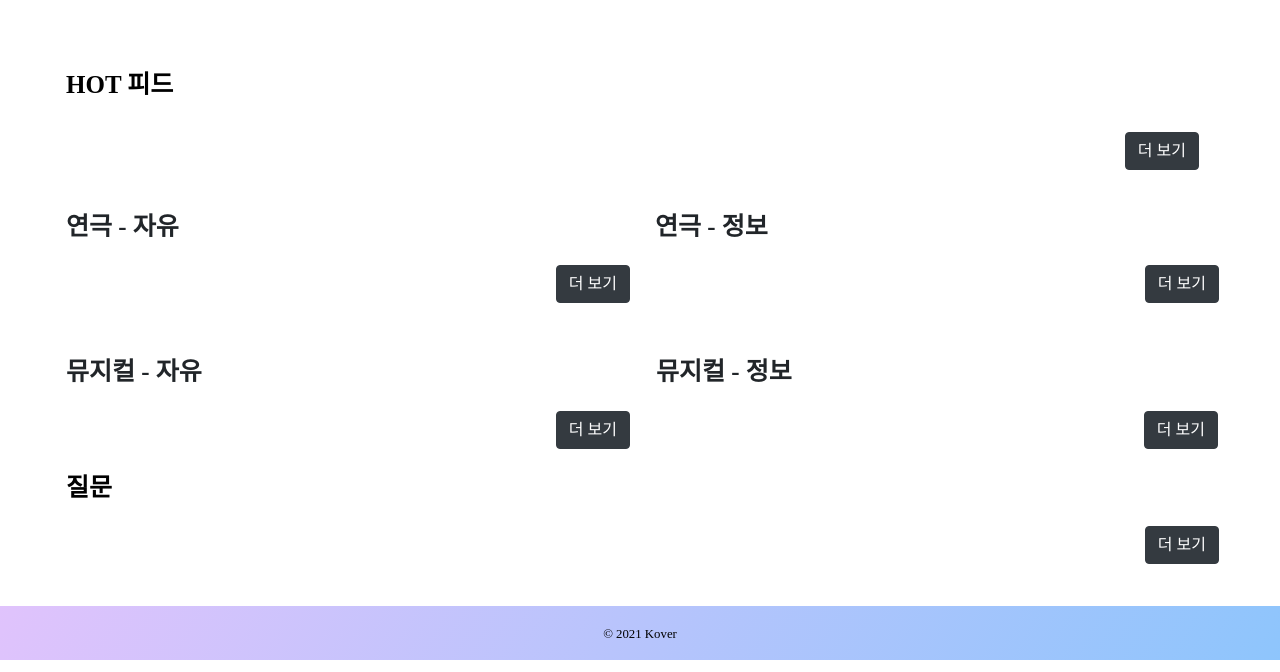
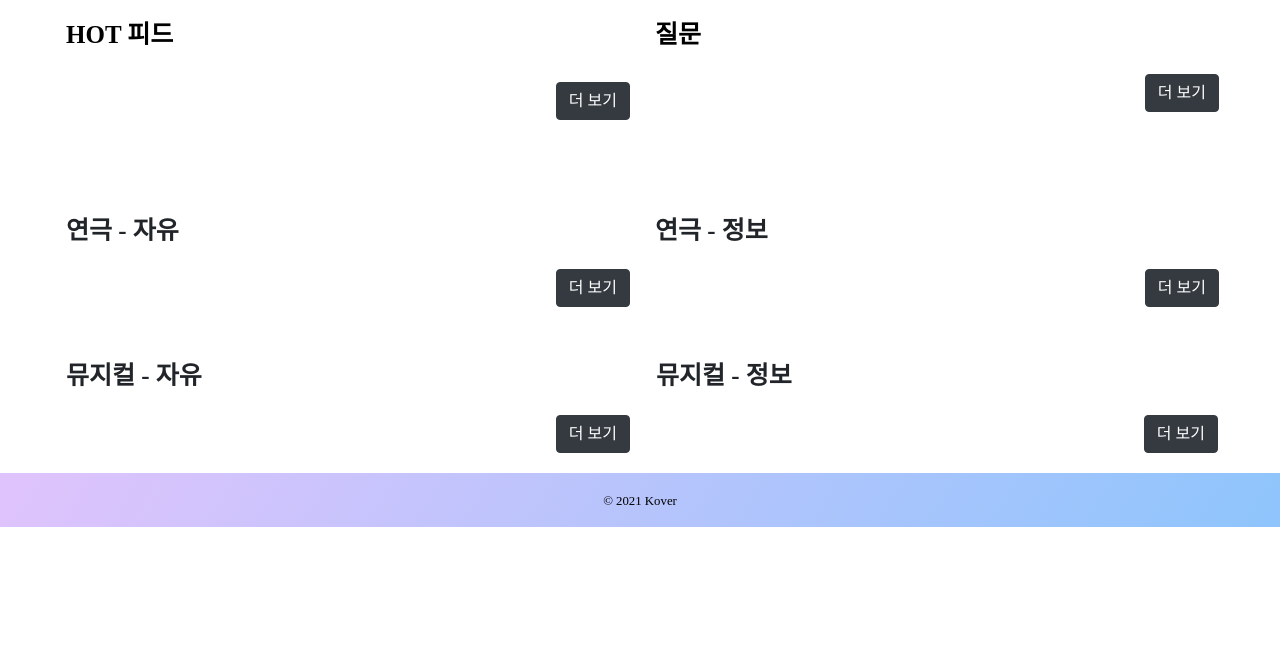
Before and after one commit to junankim18/Kover, a Django app: template kover/templates/kover/feed_main.html in a window 1280 px wide. Shown: the part 128-800 px from the top of the page. Run offline with Django 3.2, Linux system fonts and the light colour scheme; the template is opened without the code that fills it, so the values that code supplies are empty; some libraries are stand-ins or nearby versions; some web fonts are replaced.

Commit message:
feed edit

```diff
--- a/kover/templates/kover/feed_form.html
+++ b/kover/templates/kover/feed_form.html
@@ -10,7 +10,7 @@
     <form action="" method="POST">
         {% csrf_token %}
         <table>
-            <div>제목 : {{ form.feed_title }}</div>
+            <!-- <div>제목 : {{ form.feed_title }}</div>
             <div>내용 : </div>
             <textarea name = "feed_content" class="multiliner" rows="20" placeholder="글 내용을 입력해주세요!"
                 style="overflow:hidden; overflow-wrap:break-word; overflow-y:scroll; resize: none; width:1000px;"></textarea>
@@ -31,7 +31,7 @@
             {# 숨김 필드 #}
     {% for hidden in form.hidden_fields %}
     {{ form.Feed_like }}
-    {% endfor %}
+    {% endfor %} -->
     {# 보임 필드 #}
     {% for field in form.visible_fields %}
         <div class="fieldWrapper">
--- a/kover/templates/kover/feed_main.html
+++ b/kover/templates/kover/feed_main.html
@@ -22,7 +22,8 @@
     </ol>
 </nav>
 
-<div id="feed" class="feeds_main_hot mb-3 px-3" style='padding:50px 0 80px 0;'>
+<div class="row px-3">
+    <div class="feeds_main_hot col-lg-6" style="margin-bottom: 20px">
     <div class='mb-2' data-aos="fade-right" data-aos-delay='500' data-duration='900'>
         <a href="/feed/hot_feed">
             <b style="font-size: 25px; " >HOT 피드</b>
@@ -45,6 +46,28 @@
     <div class="form-row float-right" style="margin-top: 20px">
         <button type="button" class="btn btn-dark pull-right" onclick="location.href = '/feed/hot_feed'">더 보기</button>
     </div>
+    </div>
+
+
+    <div class="feeds_main col-lg-6" style="margin-bottom: 100px">
+        <a href="/feed/question"><b data-aos="fade-right" data-aos-delay='500' data-duration='900' style="font-size: 25px">질문</b></a>
+        <div class="list-group">
+            {% for feed in feed_5 %}
+            <a
+                href="{%url 'kover:feed_page' feed.id%}"
+                class="list-group-item list-group-item-action flex-column align-items-start"
+            >
+                <div class="d-flex w-100 justify-content-between">
+                    <h5 class="mb-1">{{feed.feed_title}}</h5>
+                    <div class="text-muted"><i class="fas fa-heart" style="color:#ff726f"> {{feed.feed_like.all.count}} </i> <i class="fas fa-comment-alt ml-2" style="color:#59bae7"> {{feed.comment_post.all.count}}</i> </div>
+                </div>
+                <p class="mb-1">{{feed.feed_content|truncatechars:30}}</p>
+            </a>
+            {% endfor %}
+        </div>
+        <div class="form-row float-right" style="margin-top: 20px">
+            <button type="button" class="btn btn-dark pull-right" onclick="location.href = '/feed/question'">더 보기</button>
+        </div>
     </div>
 </div>
 
@@ -136,25 +159,5 @@
   </div>
 </div>
 
-<div class="feeds_main px-3" style="margin-bottom: 100px">
-    <a href="/feed/question"><b data-aos="fade-right" data-aos-delay='500' data-duration='900' style="font-size: 25px">질문</b></a>
-    <div class="list-group">
-        {% for feed in feed_5 %}
-        <a
-            href="{%url 'kover:feed_page' feed.id%}"
-            class="list-group-item list-group-item-action flex-column align-items-start"
-        >
-            <div class="d-flex w-100 justify-content-between">
-                <h5 class="mb-1">{{feed.feed_title}}</h5>
-                <div class="text-muted"><i class="fas fa-heart" style="color:#ff726f"> {{feed.feed_like.all.count}} </i> <i class="fas fa-comment-alt ml-2" style="color:#59bae7"> {{feed.comment_post.all.count}}</i> </div>
-            </div>
-            <p class="mb-1">{{feed.feed_content|truncatechars:30}}</p>
-        </a>
-        {% endfor %}
-    </div>
-    <div class="form-row float-right" style="margin-top: 20px">
-        <button type="button" class="btn btn-dark pull-right" onclick="location.href = '/feed/question'">더 보기</button>
-    </div>
-</div>
 
 {% endblock %}
```
